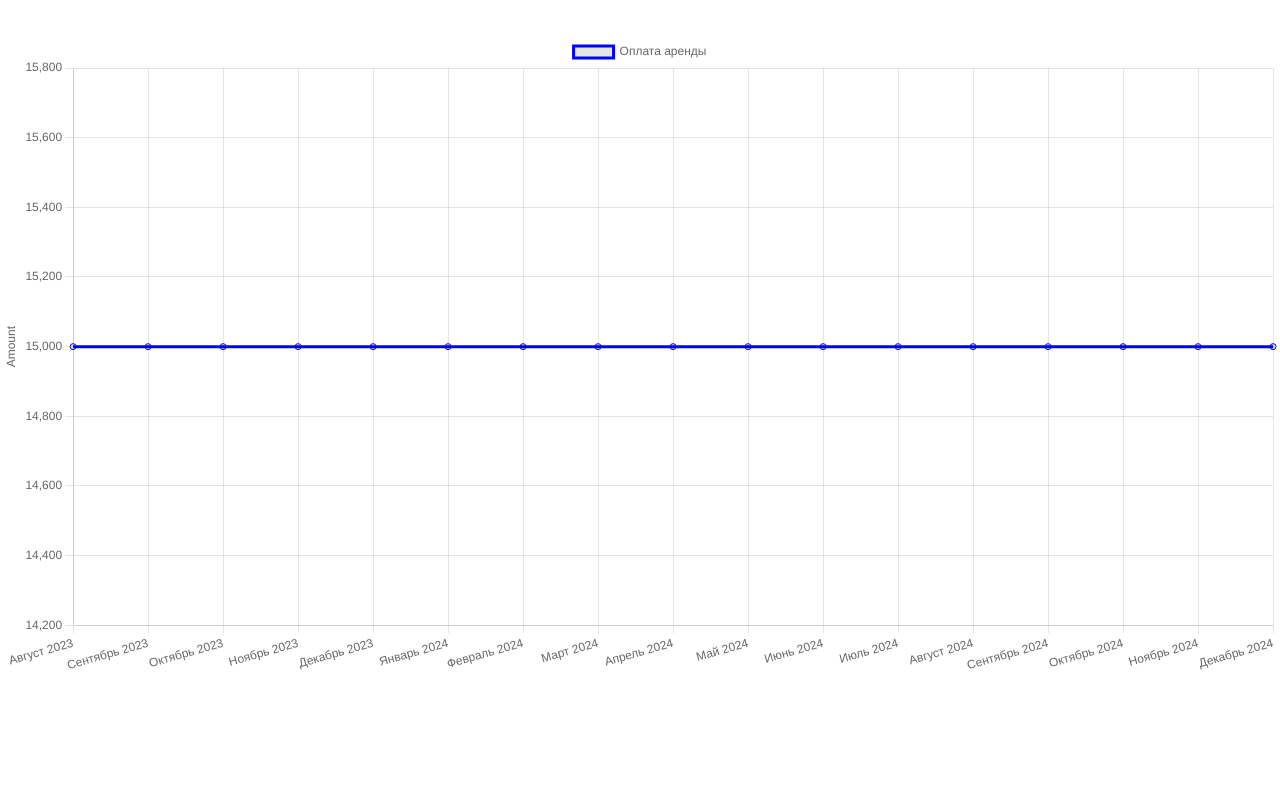
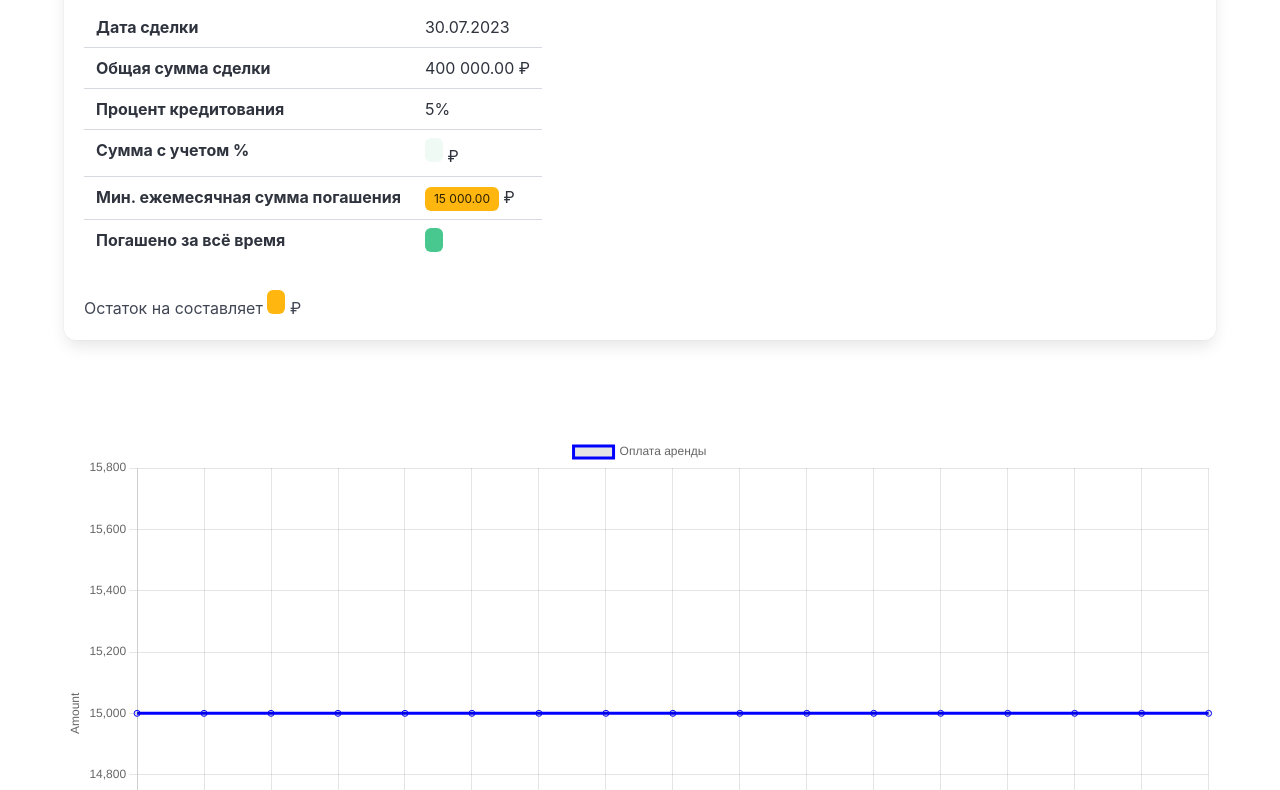
Before and after one commit to MrBr0wn/MrBr0wn, a plain HTML site: page index.html in a window 1280 px wide. Shown: the part 121-911 px from the top of the page. Before the commit the page ends 800 px from the top, so only its background shows below. Drawn offline with nearby package versions, Linux system fonts and the light colour scheme.

Commit message:
feat: add information block

```diff
--- a/index.html
+++ b/index.html
@@ -9,16 +9,71 @@
 </head>
 <body>
     <section class="section">
+        <div class="container">
+            <div class="box">
+                <h1 class="title">Информация:</h1>
+                <table class="table">
+                        <tr>
+                            <th>
+                                Дата сделки
+                            </th>
+                            <td>
+                                <span id="start-date">30.07.2023</span>
+                            </td>
+                        </tr>
+                        <tr>
+                            <th>
+                                Общая сумма сделки
+                            </th>
+                            <td>
+                                <span id="start-amount">400 000.00</span> ₽
+                            </td>
+                        </tr>
+                        <tr>
+                            <th>
+                                Процент кредитования
+                            </th>
+                            <td>
+                                <span id="percent">5</span>%
+                            </td>
+                        </tr>
+                        <tr>
+                            <th>
+                                Сумма с учетом %
+                            </th>
+                            <td>
+                                <span id="total_amount" class="tag is-success is-light"></span> ₽
+                            </td>
+                        </tr>
+                        <tr>
+                            <th>
+                                Мин. ежемесячная сумма погашения
+                            </th>
+                            <td>
+                                <span id="mounthly_pay" class="tag is-warning">15 000.00</span> ₽
+                            </td>
+                        </tr>
+                        <tr>
+                            <th>
+                                Погашено за всё время
+                            </th>
+                            <td>
+                                <span id="total_paid" class="tag is-success"></span>
+                            </td>
+                        </tr>
+                </table>
+                <h2>
+                    Остаток на <span id="current-month"></span> составляет <span id="balance" class="tag is-warning"></span> ₽
+                </h2>
+            </div>
+        </div>
+    </section>
+    <section class="section">
     <div class="container">
-      <h1 class="title">
-        Hello World
-      </h1>
-      <p class="subtitle">
-        My first website with <strong>Bulma</strong>!
-      </p>
+        <canvas id="myChart"></canvas>
     </div>
-  </section>
-    <canvas id="myChart"></canvas>
+    </section>
+
     <script>
         function generateMonthYearList(startYear = 2023, startMonth = 7) {
           const monthNames = ['Январь', 'Февраль', 'Март', 'Апрель', 'Май', 'Июнь', 'Июль', 'Август', 'Сентябрь', 'Октябрь', 'Ноябрь', 'Декабрь'];
```
